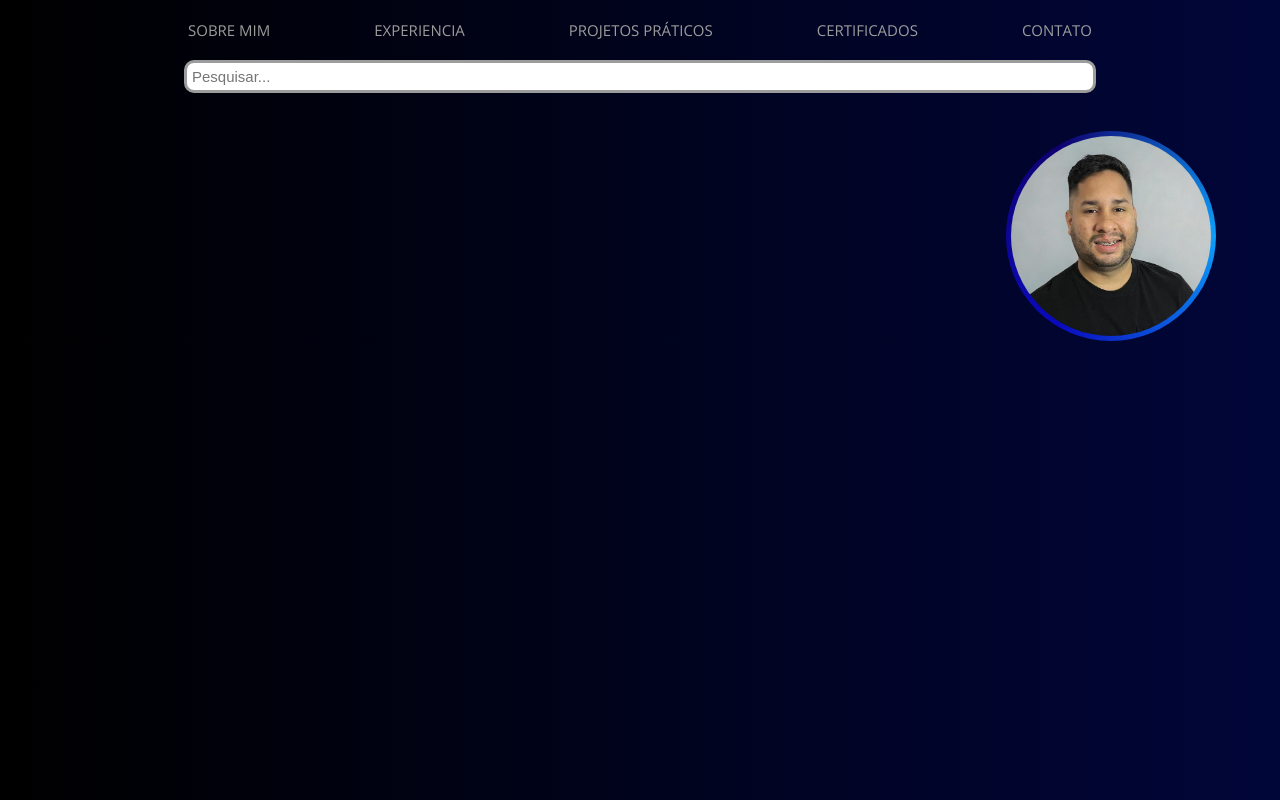
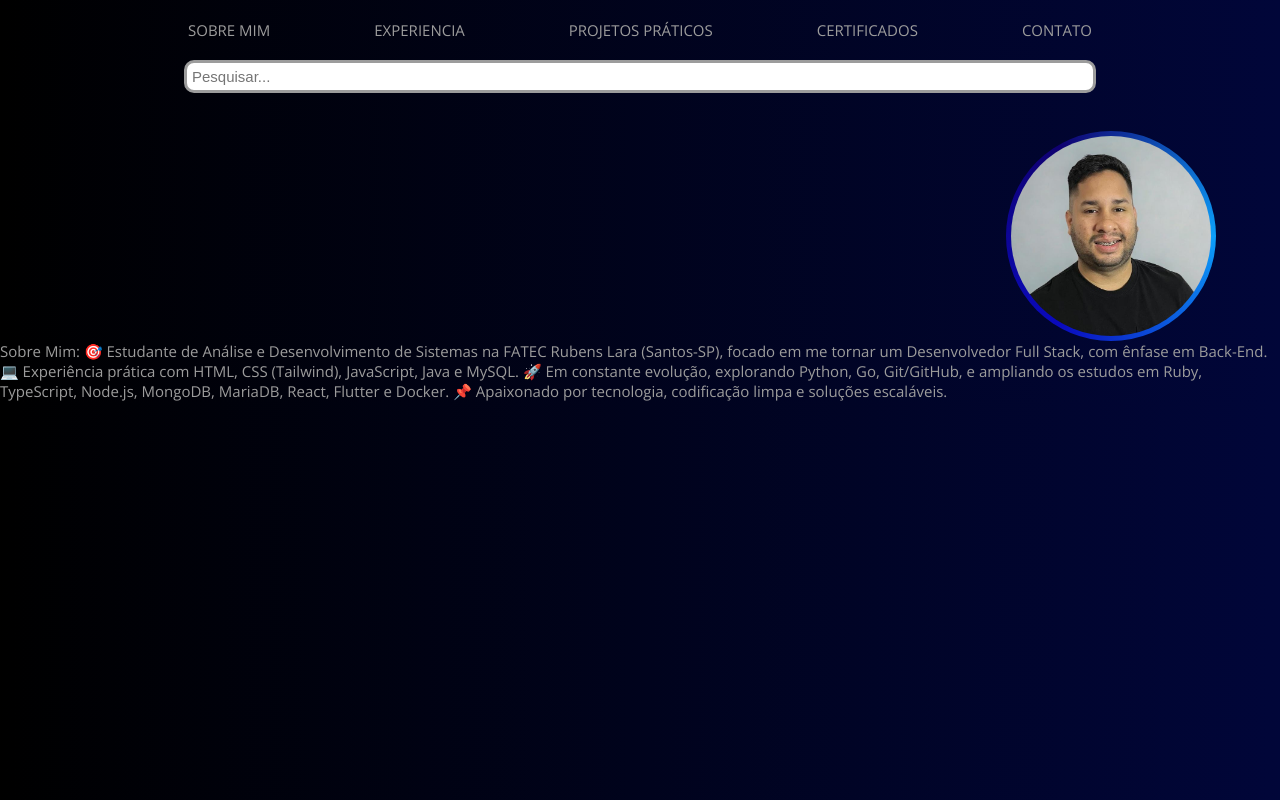
Before and after one commit to Patrick-Carlos/PORTIFOLIO, a plain HTML site: page index.html in a window 1280 px wide. Drawn offline with nearby package versions, Linux system fonts and the light colour scheme.

Commit message:
Coloquei uma breve descrição sobre mim. Ainda precisa editar.

```diff
--- a/index.html
+++ b/index.html
@@ -1,11 +1,13 @@
 <!DOCTYPE html>
 <html lang="pt-BR">
+
 <head>
     <meta charset="UTF-8">
     <meta name="viewport" content="width=device-width, initial-scale=1.0">
     <title>Patrick Carlos Souza</title>
     <link href="styles.css" rel="stylesheet" />
 </head>
+
 <body>
     <header>
         <nav>
@@ -21,14 +23,27 @@
 
     <main>
         <div class="busca">
-        <input class="campoDeBusca" type="text" name="search" placeholder="Pesquisar...">
+            <input class="campoDeBusca" type="text" name="search" placeholder="Pesquisar...">
         </div>
 
         <div class="efeitos_da_fotoPTK">
-        <img class="fotoPatrick" src="images/fotoPTK.jpeg" alt="foto pessoal do Patrick" title="fotoPTK" width="20%"/>
+            <img class="fotoPatrick" src="images/fotoPTK.jpeg" alt="foto pessoal do Patrick" title="fotoPTK"
+                width="20%" />
         </div>
+
+        <p>Sobre Mim:
+            🎯 Estudante de Análise e Desenvolvimento de Sistemas na FATEC Rubens Lara (Santos-SP), focado em me tornar
+            um Desenvolvedor Full Stack, com ênfase em Back-End.
+
+            💻 Experiência prática com HTML, CSS (Tailwind), JavaScript, Java e MySQL.
+            🚀 Em constante evolução, explorando Python, Go, Git/GitHub, e ampliando os estudos em Ruby, TypeScript,
+            Node.js, MongoDB, MariaDB, React, Flutter e Docker.
+
+            📌 Apaixonado por tecnologia, codificação limpa e soluções escaláveis.
+        </p>
 
     </main>
 
 </body>
+
 </html>
```
